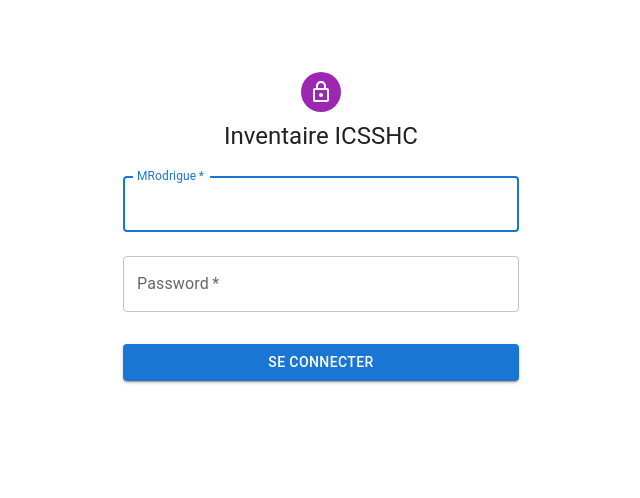
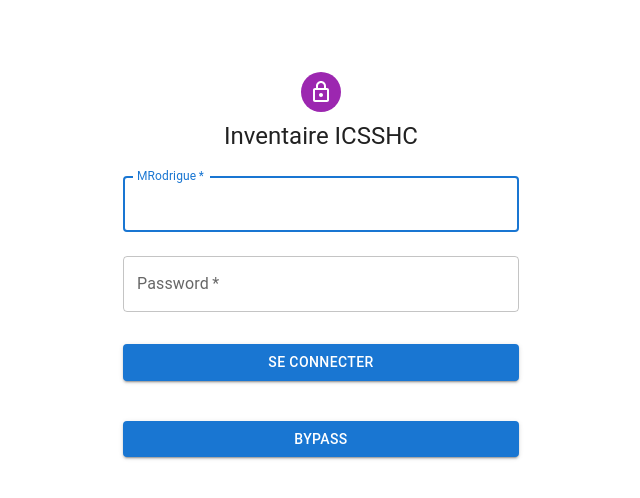
Before and after one commit to xavierroy12/ICSHC, a React (Vite) app in the folder frontend/: page /login in a window 1280 px wide. Shown: the top 498 px of the page, without its empty margins (319-959 px from the left). Built offline with nearby package versions, Linux system fonts and the light colour scheme.

Commit message:
added bypass button for login

```diff
--- a/frontend/src/components/Login/Login.tsx
+++ b/frontend/src/components/Login/Login.tsx
@@ -124,6 +124,14 @@ import './Login.scss';
                 >
                   Se connecter
                 </Button>
+                <Button
+                  onClick={bypass}
+                  fullWidth
+                  variant="contained"
+                  sx={{ mt: 3, mb: 2 }}
+                >
+                  bypass
+                </Button>
               </Box>
             </Box>
           </Container>
```
